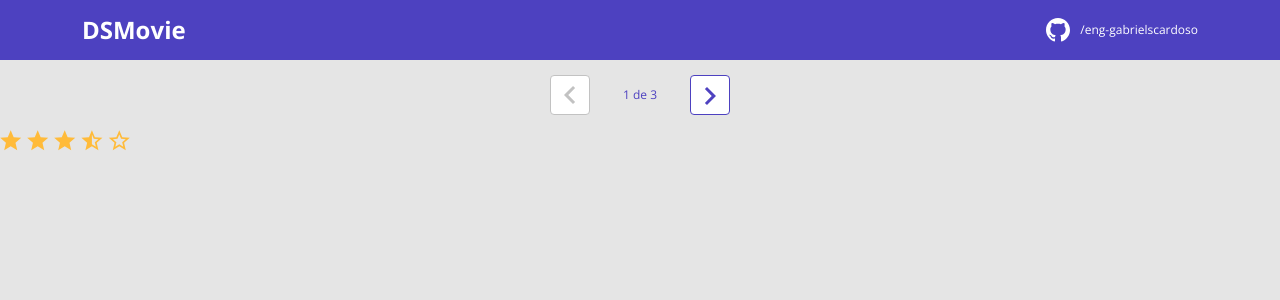
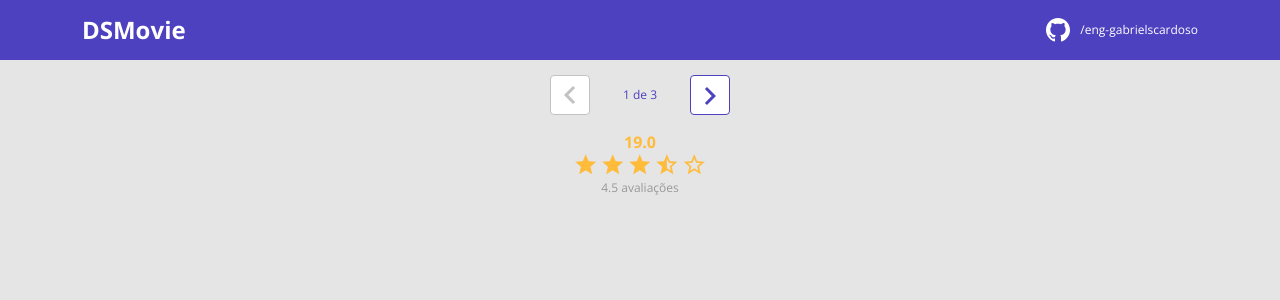
Before and after one commit to eng-gabrielscardoso/dsmovie, a React (Create React App) app in the folder frontend/: page / in a window 1280 px wide. Shown: the top 300 px of the page. Built offline with nearby package versions, Linux system fonts and the light colour scheme.

Commit message:
feat: movie score

```diff
--- /dev/null
+++ b/frontend/src/components/movie-score/MovieScore.css
@@ -0,0 +1,18 @@
+.dsmovie-score-container {
+  display: flex;
+  flex-direction: column;
+  align-items: center;
+}
+
+.dsmovie-score-value {
+  margin: 0;
+  color: #FFBB3A;
+  font-size: 16px;
+  font-weight: 700;
+}
+
+.dsmovie-score-count {
+  font-size: 12px;
+  color: #989898;
+  margin: 4px 0 10px 0;
+}
--- /dev/null
+++ b/frontend/src/components/movie-score/MovieScore.tsx
@@ -0,0 +1,20 @@
+import React from 'react';
+
+import MovieStars from 'components/movie-stars/MovieStars';
+
+import './MovieScore.css';
+
+function MovieScore() {
+  const count = 4.5;
+  const score = 19;
+
+  return(
+    <div className="dsmovie-score-container">
+      <p className="dsmovie-score-value">{score > 0 ? score.toFixed(1) : '-'}</p>
+      <MovieStars />
+      <p className="dsmovie-score-count">{count} avaliações</p>
+    </div>
+  );
+};
+
+export default MovieScore;
--- a/frontend/src/pages/listing/Listing.tsx
+++ b/frontend/src/pages/listing/Listing.tsx
@@ -1,7 +1,7 @@
 import React from 'react';
 
 import Pagination from 'components/pagination/Pagination';
-import MovieStars from 'components/MovieStars/MovieStars';
+import MovieScore from 'components/movie-score/MovieScore';
 
 import './Listing.css';
 
@@ -9,7 +9,7 @@ function Listing(){
   return(
     <>
       <Pagination />
-      <MovieStars />
+      <MovieScore />
     </>
   );
 };
```
Also changed, not shown: frontend/src/components/movie-stars/MovieStars.css (renamed from frontend/src/components/MovieStars/MovieStars.css), frontend/src/components/movie-stars/MovieStars.tsx (renamed from frontend/src/components/MovieStars/MovieStars.tsx).
